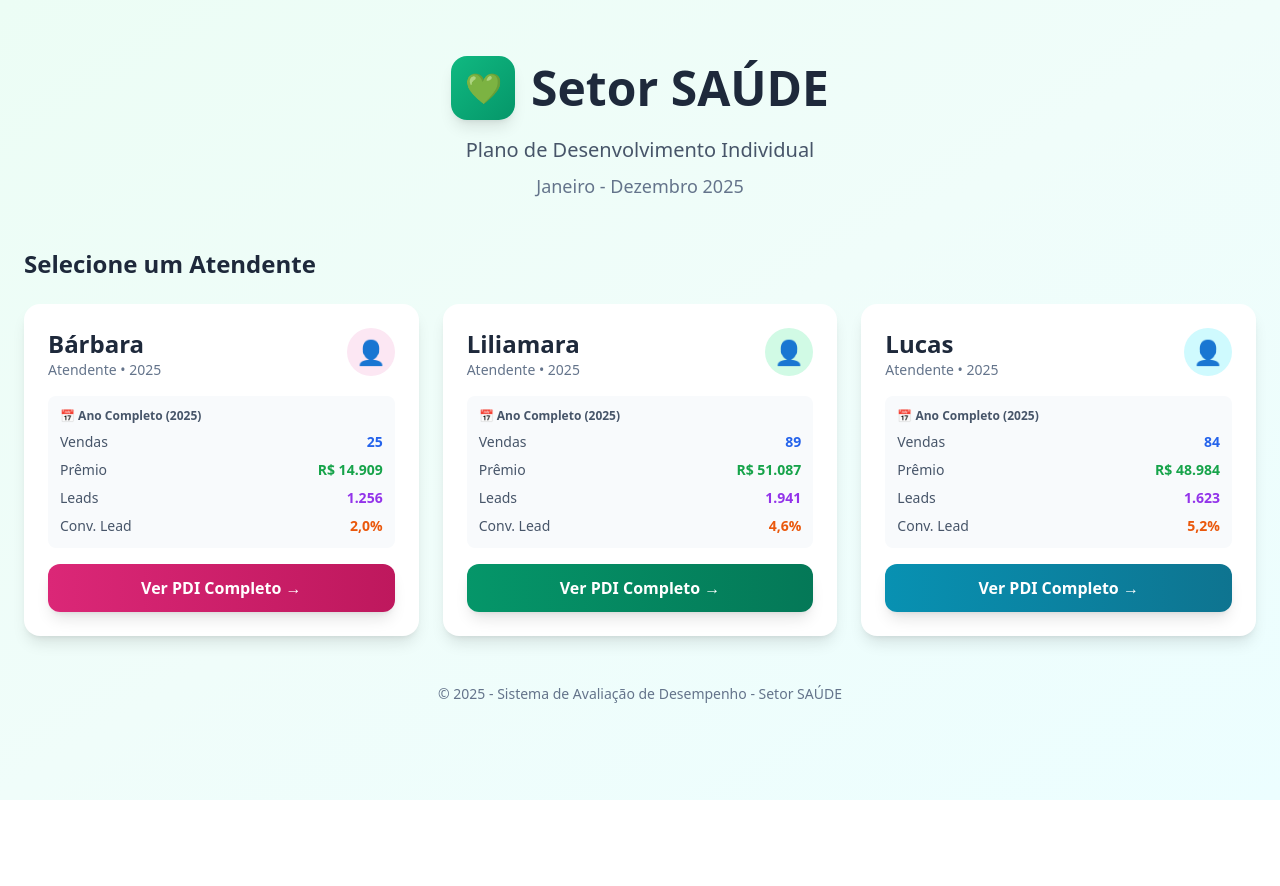
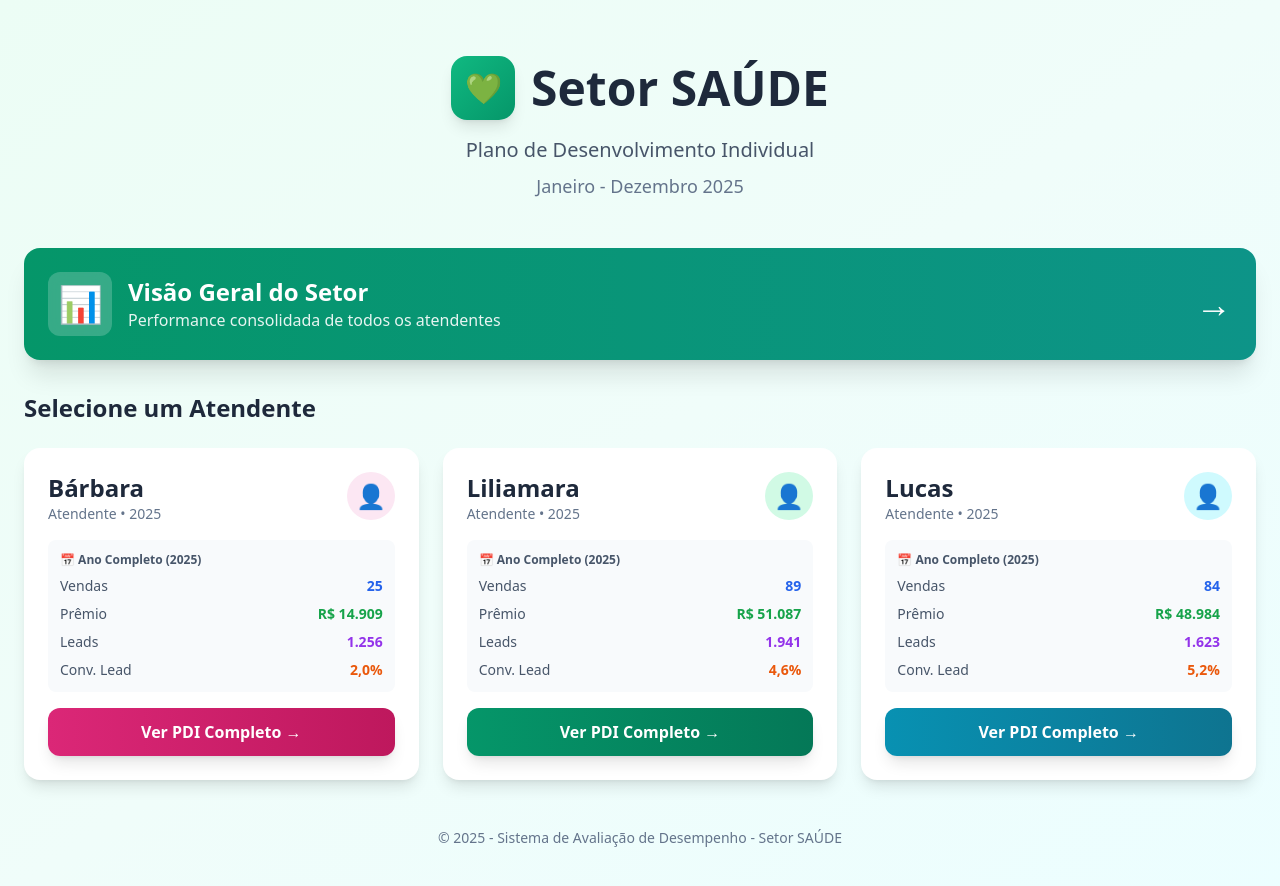
Before and after one commit to impacteia-ns/SA-DE, a plain HTML site: page index.html in a window 1280 px wide. Before the commit the page ends 800 px from the top, so only its background shows below. Drawn offline with nearby package versions, Linux system fonts and the light colour scheme.

Commit message:
Update index.html

```diff
--- a/index.html
+++ b/index.html
@@ -24,6 +24,26 @@
             <p class="text-lg text-slate-500">
                 Janeiro - Dezembro 2025
             </p>
+        </div>
+
+        <!-- Botão Visão Geral -->
+        <div class="mb-8">
+            <a href="geral.html" class="block">
+                <div class="bg-gradient-to-r from-emerald-600 to-teal-600 rounded-2xl shadow-xl p-6 hover:shadow-2xl transition-all duration-300 transform hover:-translate-y-1">
+                    <div class="flex items-center justify-between text-white">
+                        <div class="flex items-center gap-4">
+                            <div class="w-16 h-16 bg-white/20 backdrop-blur rounded-xl flex items-center justify-center text-4xl">
+                                📊
+                            </div>
+                            <div>
+                                <h2 class="text-2xl font-bold">Visão Geral do Setor</h2>
+                                <p class="text-white/90">Performance consolidada de todos os atendentes</p>
+                            </div>
+                        </div>
+                        <div class="text-4xl">→</div>
+                    </div>
+                </div>
+            </a>
         </div>
 
         <!-- Team Cards -->
```
